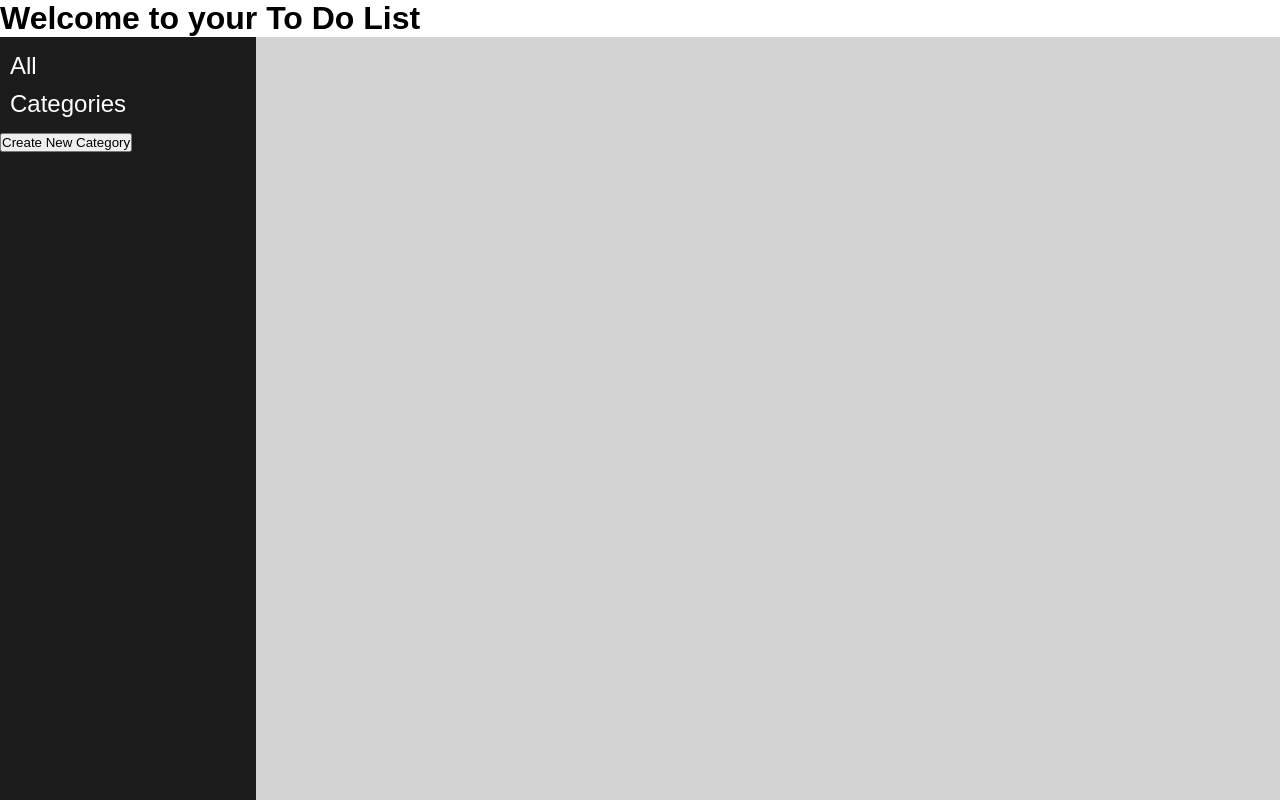
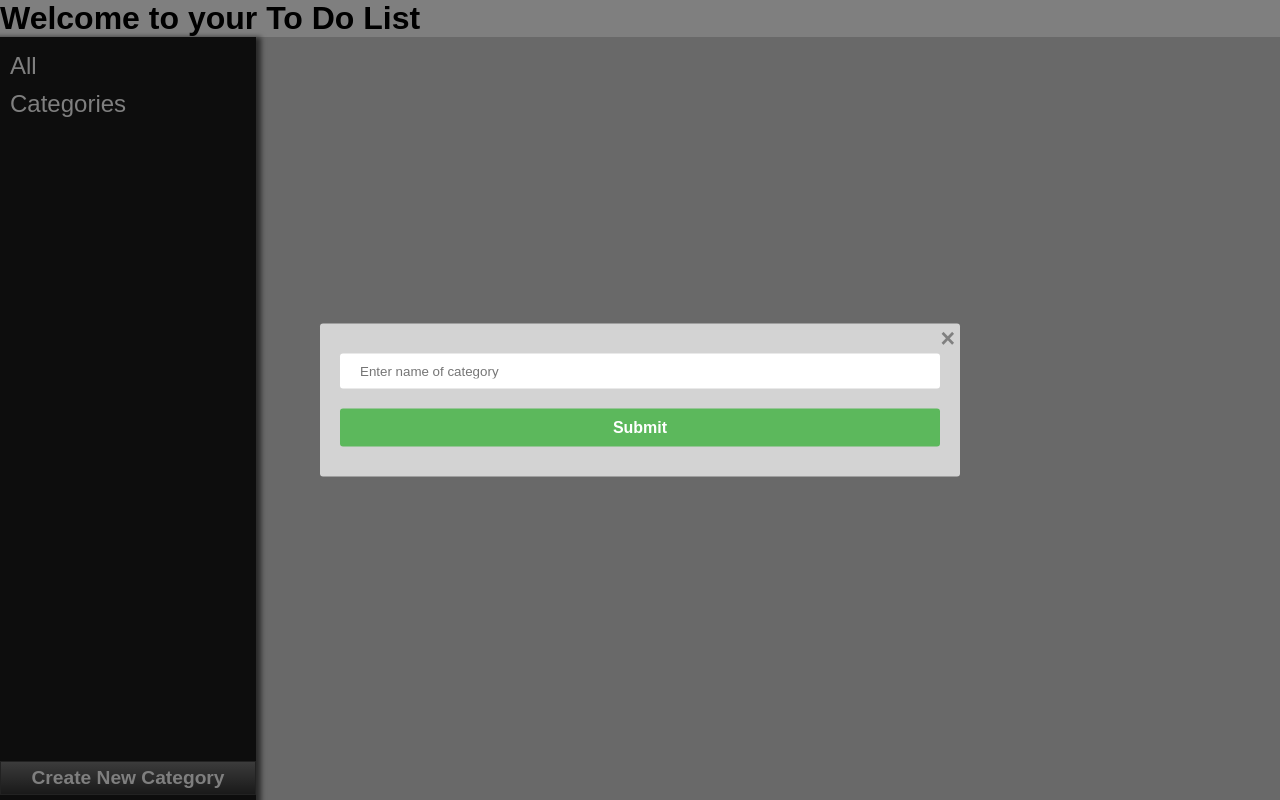
Before and after one commit to RNtaate/To-Do-List, a website built with webpack: page dist/index.html in a window 1280 px wide. Both pictures are taken after a click on the button "Create New Category". Built offline with nearby package versions, Linux system fonts and the light colour scheme.

Commit message:
Add styling to newCategory button, category form, category form div

```diff
--- a/stylesheets/styler.css
+++ b/stylesheets/styler.css
@@ -7,6 +7,10 @@
   padding: 0;
   margin: 0;
   font-family: sans-serif;
+}
+
+body {
+  position: relative;
 }
 
 main {
@@ -24,6 +28,8 @@ section {
   width: 20%;
   background-color: #1b1b1b;
   padding: 10px 0;
+  box-shadow: 0 5px 5px 5px rgba(0, 0, 0, 0.6);
+  position: relative;
 }
 
 .right-pane-div {
@@ -66,6 +72,78 @@ section {
   border-left: 2px solid cyan;
 }
 
+.new-category-btn {
+  position: absolute;
+  left: 0;
+  bottom: 5px;
+  width: 100%;
+  border: 1px solid #444;
+  font-size: 1.2em;
+  color: white;
+  background: linear-gradient(#777, #333);
+  padding: 5px;
+  font-weight: 700;
+  outline: none;
+}
+
+.new-category-btn:hover {
+  cursor: pointer;
+  color: cyan;
+}
+
 .category-form-div {
-  display: none;
+  display: block;
+  position: absolute;
+  visibility: hidden;
+  opacity: 0;
+  top: 0;
+  left: 0;
+  background-color: rgba(0, 0, 0, 0.5);
+  width: 100%;
+  height: 100vh;
+  z-index: 1;
+  transition: 0.5s all ease-in-out;
 }
+
+.category-form {
+  background-color: lightgray;
+  padding: 20px;
+  width: 50%;
+  display: flex;
+  flex-direction: column;
+  margin: 0 auto;
+  border-radius: 3px;
+  position: absolute;
+  top: 50%;
+  left: 50%;
+  transform: translate(-50%, -50%);
+}
+
+.close-form-btn {
+  font-size: 25px;
+  position: absolute;
+  top: 0;
+  right: 5px;
+  font-weight: bold;
+  color: gray;
+}
+
+.close-form-btn:hover {
+  cursor: pointer;
+  color: red;
+}
+
+input {
+  padding: 10px 20px;
+  border: none;
+  margin: 10px 0;
+  outline: none;
+  border-radius: 3px;
+}
+
+input[type=submit] {
+  background-color: #5cb85c;
+  color: white;
+  font-size: 1em;
+  font-weight: bold;
+}
```
